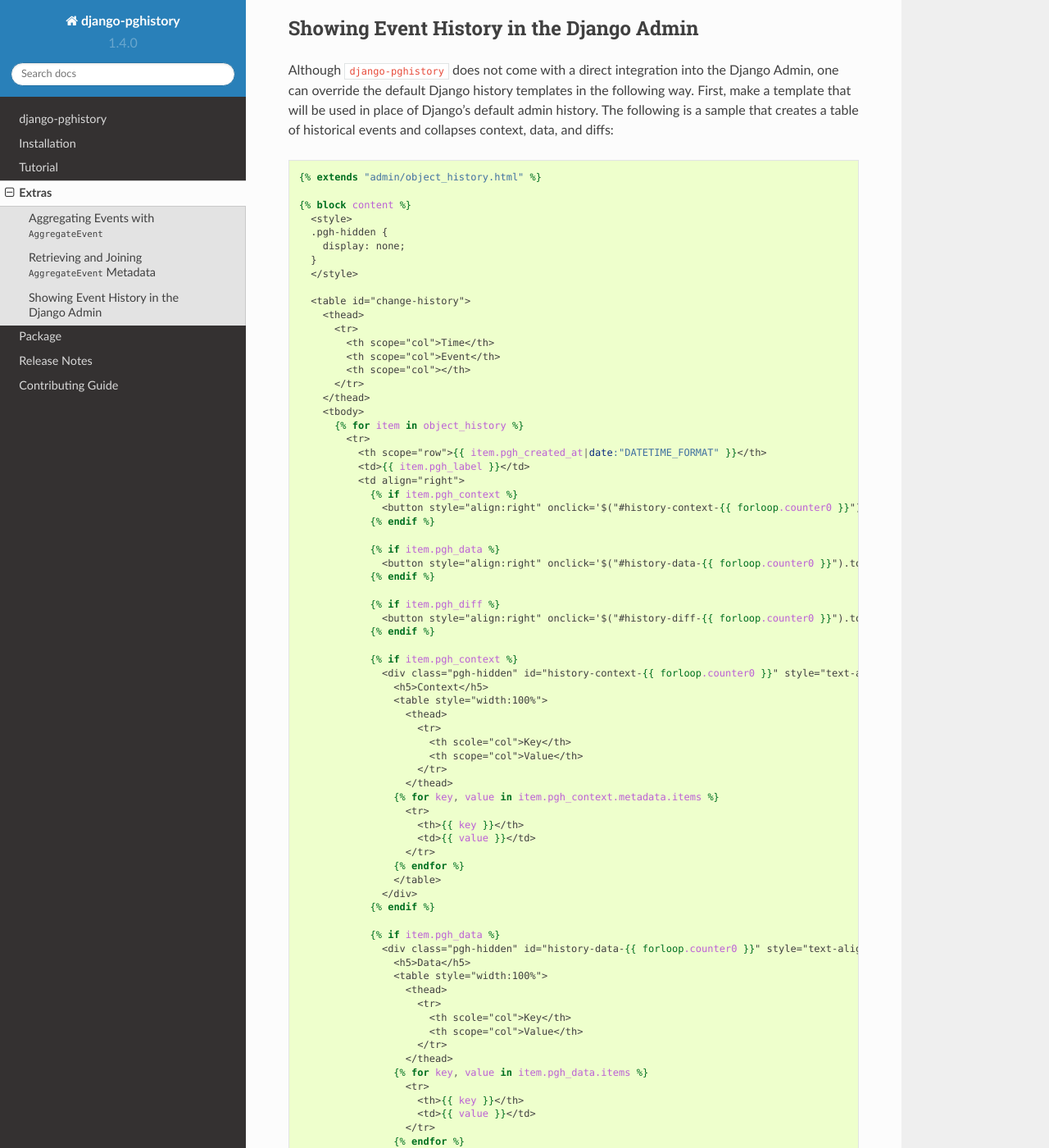
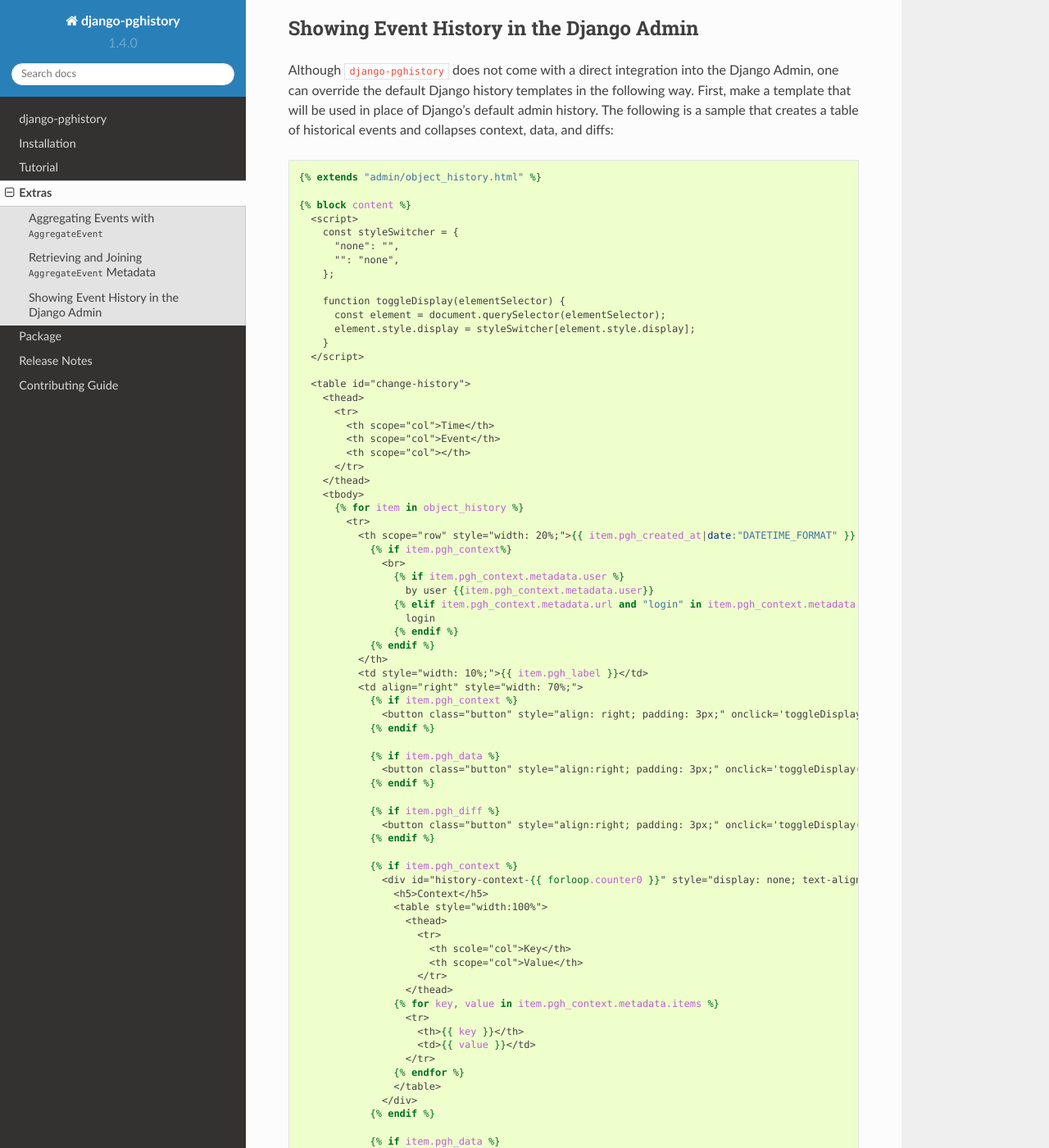
Before and after one commit to Opus10/django-pghistory, a Sphinx documentation site: the page built from docs/extras.rst, in a window 1280 px wide and 1400 px high, scrolled down 4157 px. Shown: the whole window at 82% size. Built offline with Sphinx 7.4.7 and the Read the Docs theme 2.0.0, drawn with Linux system fonts in a browser that asks for light colours; the version number is read from the project's files by our own code; some of the changed text lies outside the part shown.

Commit message:
a non-Jquery version of admin page showing PG history

```diff
--- a/docs/extras.rst
+++ b/docs/extras.rst
@@ -239,11 +239,17 @@ diffs:
     {% extends "admin/object_history.html" %}
 
     {% block content %}
-      <style>
-      .pgh-hidden {
-        display: none;
-      }
-      </style>
+      <script>
+        const styleSwitcher = {
+          "none": "",
+          "": "none",
+        };
+
+        function toggleDisplay(elementSelector) {
+          const element = document.querySelector(elementSelector);
+          element.style.display = styleSwitcher[element.style.display];
+        }
+      </script>
 
       <table id="change-history">
         <thead>
@@ -256,23 +262,32 @@ diffs:
         <tbody>
           {% for item in object_history %}
             <tr>
-              <th scope="row">{{ item.pgh_created_at|date:"DATETIME_FORMAT" }}</th>
-              <td>{{ item.pgh_label }}</td>
-              <td align="right">
+              <th scope="row" style="width: 20%;">{{ item.pgh_created_at|date:"DATETIME_FORMAT" }}
+                {% if item.pgh_context%}
+                  <br>
+                    {% if item.pgh_context.metadata.user %}
+                      by user {{item.pgh_context.metadata.user}}
+                    {% elif item.pgh_context.metadata.url and "login" in item.pgh_context.metadata.url %}
+                      login
+                    {% endif %}
+                {% endif %}
+              </th>
+              <td style="width: 10%;">{{ item.pgh_label }}</td>
+              <td align="right" style="width: 70%;">
                 {% if item.pgh_context %}
-                  <button style="align:right" onclick='$("#history-context-{{ forloop.counter0 }}").toggleClass("pgh-hidden")'>Context</button>
+                  <button class="button" style="align: right; padding: 3px;" onclick='toggleDisplay("#history-context-{{ forloop.counter0 }}")'>Context</button>
                 {% endif %}
 
                 {% if item.pgh_data %}
-                  <button style="align:right" onclick='$("#history-data-{{ forloop.counter0 }}").toggleClass("pgh-hidden")'>Data</button>
+                  <button class="button" style="align:right; padding: 3px;" onclick='toggleDisplay("#history-data-{{ forloop.counter0 }}")'>Data</button>
                 {% endif %}
 
                 {% if item.pgh_diff %}
-                  <button style="align:right" onclick='$("#history-diff-{{ forloop.counter0 }}").toggleClass("pgh-hidden")'>Changes</button>
+                  <button class="button" style="align:right; padding: 3px;" onclick='toggleDisplay("#history-diff-{{ forloop.counter0 }}")'>Changes</button>
                 {% endif %}
 
                 {% if item.pgh_context %}
-                  <div class="pgh-hidden" id="history-context-{{ forloop.counter0 }}" style="text-align:left">
+                  <div id="history-context-{{ forloop.counter0 }}" style="display: none; text-align:left">
                     <h5>Context</h5>
                     <table style="width:100%">
                       <thead>
@@ -292,7 +307,7 @@ diffs:
                 {% endif %}
 
                 {% if item.pgh_data %}
-                  <div class="pgh-hidden" id="history-data-{{ forloop.counter0 }}" style="text-align:left">
+                  <div id="history-data-{{ forloop.counter0 }}" style="display: none; text-align:left">
                     <h5>Data</h5>
                     <table style="width:100%">
                       <thead>
@@ -304,7 +319,7 @@ diffs:
                     {% for key, value in item.pgh_data.items %}
                       <tr>
                         <th>{{ key }}</th>
-                        <td>{{ value }}</td>
+                        <td style="overflow-wrap: anywhere; width: 80%;">{{ value }}</td>
                       </tr>
                     {% endfor %}
                     </table>
@@ -312,7 +327,7 @@ diffs:
                 {% endif %}
 
                 {% if item.pgh_diff %}
-                  <div class="pgh-hidden" id="history-diff-{{ forloop.counter0 }}" style="text-align:left">
+                  <div id="history-diff-{{ forloop.counter0 }}" style="display: none; text-align:left">
                     <h5>Changes</h5>
                     <table style="width:100%">
                       <thead>
```
